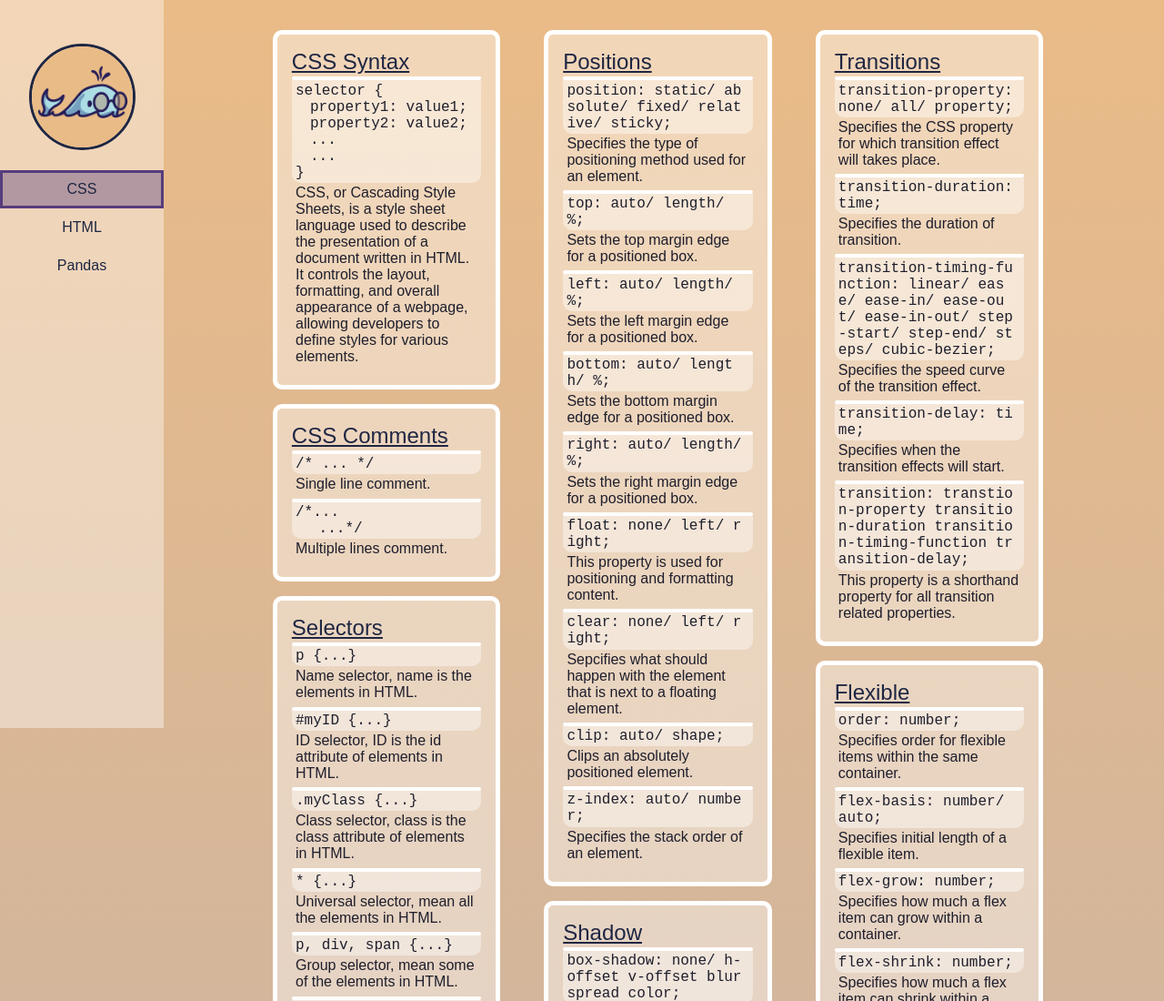
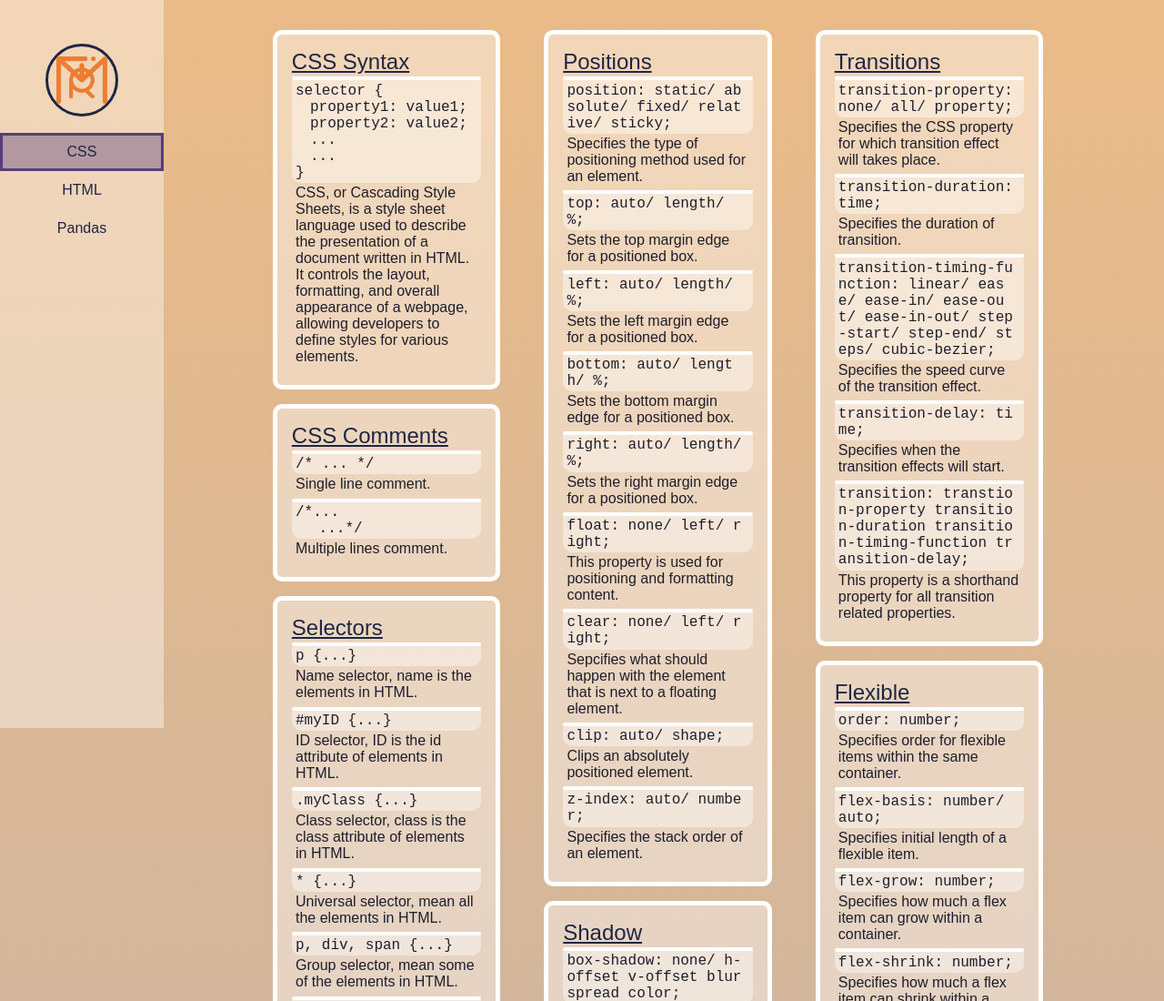
Before and after one commit to Normi-CYH/NormiCoding, a plain HTML site: page cheatSheet_css.html in a window 1280 px wide. Shown: the top 1100 px of the page at 91% size. Drawn offline with Linux system fonts and the light colour scheme.

Commit message:
change the logo

```diff
--- a/cheatSheet.css
+++ b/cheatSheet.css
@@ -50,12 +50,17 @@ body {
 .logo_link {
     margin-top: 3rem;
     text-align: center;
+    border: 3px solid var(--color2);
+    border-radius: 50%;
+    width: 5rem;
+    height: 5rem;
+    display: flex;
 }
 .logo {
-    width: 65%;
-    border: 3px solid var(--color2);
-    border-radius: 50%;
+    width: 75%;
     margin: auto;
+    /* padding: 10px; */
+    object-fit: cover;
 }
 .navbar ul {
     width: 100%;
--- a/cheatSheet_css.html
+++ b/cheatSheet_css.html
@@ -8,12 +8,12 @@
               href="cheatSheet.css">
         <link rel="stylesheet"
               href="https://use.fontawesome.com/releases/v6.4.2/css/all.css">
-        <title>NormiCoding-CSS</title>
-        <link rel="icon" href="images/NORMI_logo.jpg">
+        <title>NormiCoding-CSS | Normi</title>
+        <link rel="icon" href="images/logo_tab.png">
     </head>
     <body>
         <nav class="navbar">
-            <a class="logo_link" href="index.html"><img class="logo" src="images/NORMI_logo.jpg" alt="logo"></a>
+            <a class="logo_link" href="index.html"><img class="logo" src="images/logo_tab.png" alt="logo"></a>
             <ul>
                 <li><a class="link" href="#" style="background-color: #563d7c66; border: 3px solid #563d7c">CSS</a></li>
                 <li><a class="link" href="cheatSheet_html.html">HTML</a></li>
--- a/styles.css
+++ b/styles.css
@@ -32,6 +32,7 @@ body {
     left: 0;
     padding-top: 30px;
     z-index: 1;
+    /* box-shadow: 0 3px 3px #1e1e2c; */
 }
 .navbar ul li {
     display: inline;
@@ -54,11 +55,15 @@ body {
     background-color: #eabb8799;
     border: 3px solid var(--color3);
 }
+.logo_link {
+    display: flex;
+}
 .logo {
     width: 50px;
-    border-radius: 50%;
+    border-radius: 10px;
     margin-right: 60px;
     border: 3px solid var(--color1);
+    background-color: var(--color2);
 }
 #home {
     width: 100%;
```
Also changed, not shown: cheatSheet_html.html (+3 -3 lines), cheatSheet_pandas.html (+3 -3 lines), index.html (+3 -3 lines), images/logo_light_NBG.png (added), images/logo_tab.png (added), 1 other file.
